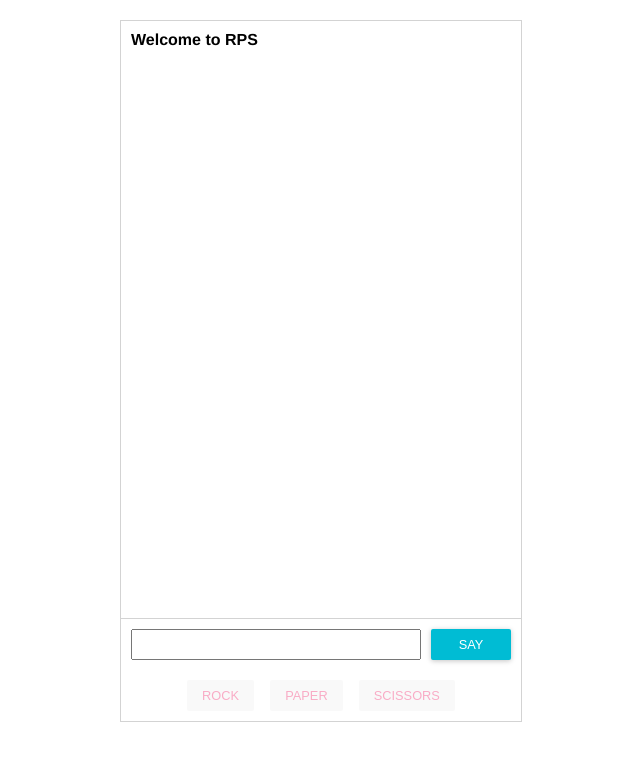
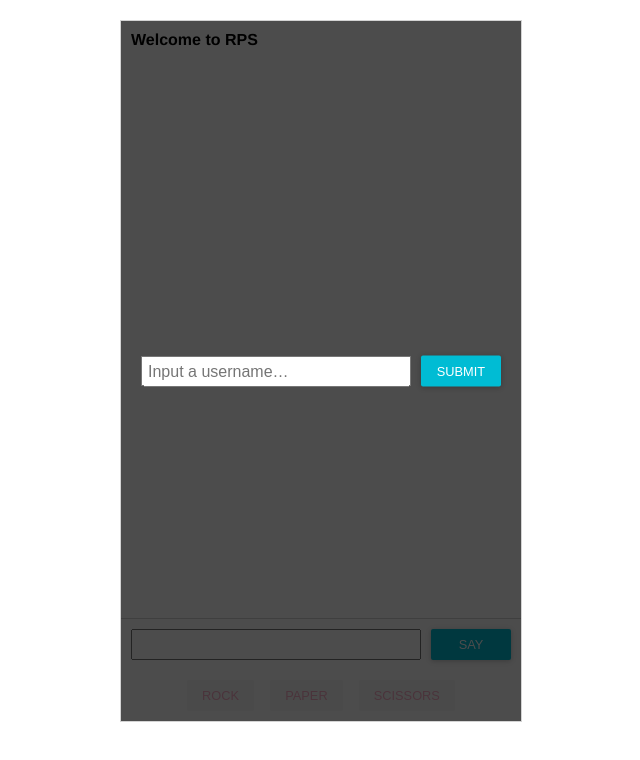
Before and after one commit to yzaoui/Shifumi, a plain HTML site: page client/index.html in a window 1280 px wide. Shown: the whole page, without its empty margins (319-959 px from the left). Drawn offline with nearby package versions, Linux system fonts and the light colour scheme; no server answers.

Commit message:
Add username input overlay

```diff
--- a/client/index.html
+++ b/client/index.html
@@ -6,6 +6,12 @@
 </head>
 <body>
     <div class="rps-wrapper">
+        <div class="chat-wrapper" id="choose-nickname">
+            <form id="username-form">
+                <input id="username-input" placeholder="Input a username…">
+                <button>Submit</button>
+            </form>
+        </div>
         <ul id="events"></ul>
         <div class="controls">
             <div class="chat-wrapper">
--- a/client/src/client.js
+++ b/client/src/client.js
@@ -26,7 +26,7 @@
     writeEvent(strong);
 };
 
-const onFormSubmitted = (e) => {
+const onChatSubmitted = (e) => {
     e.preventDefault();
 
     const input = document.querySelector('#chat');
@@ -34,6 +34,13 @@
     input.value = '';
 
     sock.emit('message', text);
+};
+
+const onUsernameSubmitted = (e) => {
+    e.preventDefault();
+
+    const input = document.querySelector('#username-input');
+    const username = input.value;
 };
 
 const addButtonListeners = () => {
@@ -59,6 +66,7 @@
 sock.on('server message', log);
 sock.on('buttonsDisabled', buttonsDisabled);
 
-document.querySelector('#chat-form').addEventListener('submit', onFormSubmitted);
+document.querySelector('#chat-form').addEventListener('submit', onChatSubmitted);
+document.querySelector('#username-form').addEventListener('submit', onUsernameSubmitted);
 
 addButtonListeners();
--- a/client/styles/main.css
+++ b/client/styles/main.css
@@ -46,6 +46,7 @@ button.play:disabled {
 }
 
 .rps-wrapper {
+    position: relative;
     background-color: rgb(255, 255, 255);
     width: 400px;
     height: 700px;
@@ -92,3 +93,21 @@ button.play:disabled {
     padding: 10px 50px;
     justify-content: space-evenly;
 }
+
+#choose-nickname {
+    background-color: rgba(0, 0, 0, 0.7);
+    position: absolute;
+    width:  100%;
+    height: 100%;
+    box-sizing: border-box;
+}
+
+#choose-nickname form {
+    top: 50%;
+    width: calc(100% - 20px);
+    position: absolute;
+    box-sizing: border-box;
+    transform: translateY(-50%);
+    padding-left: inherit;
+    padding-right: inherit;
+}
```
